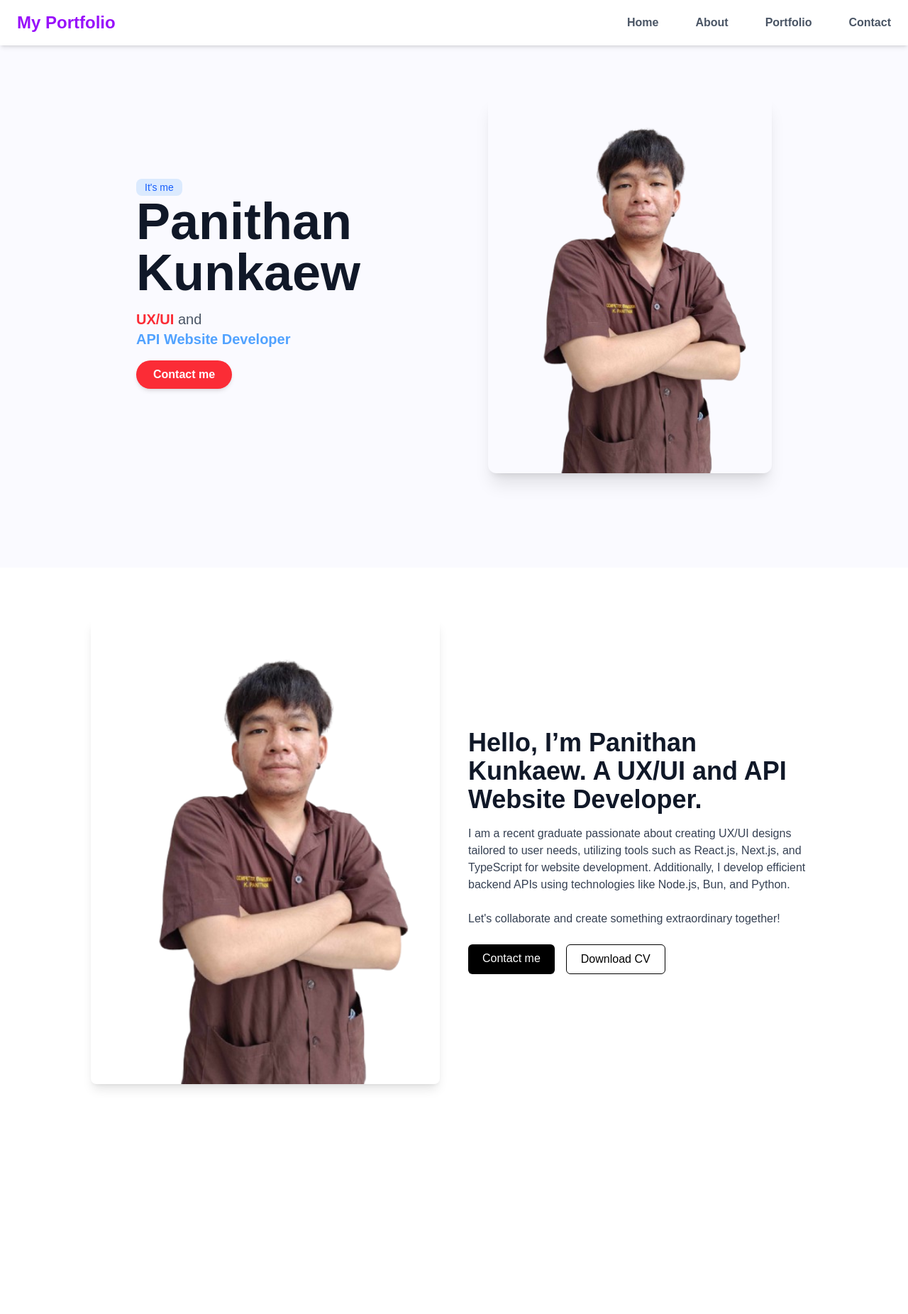
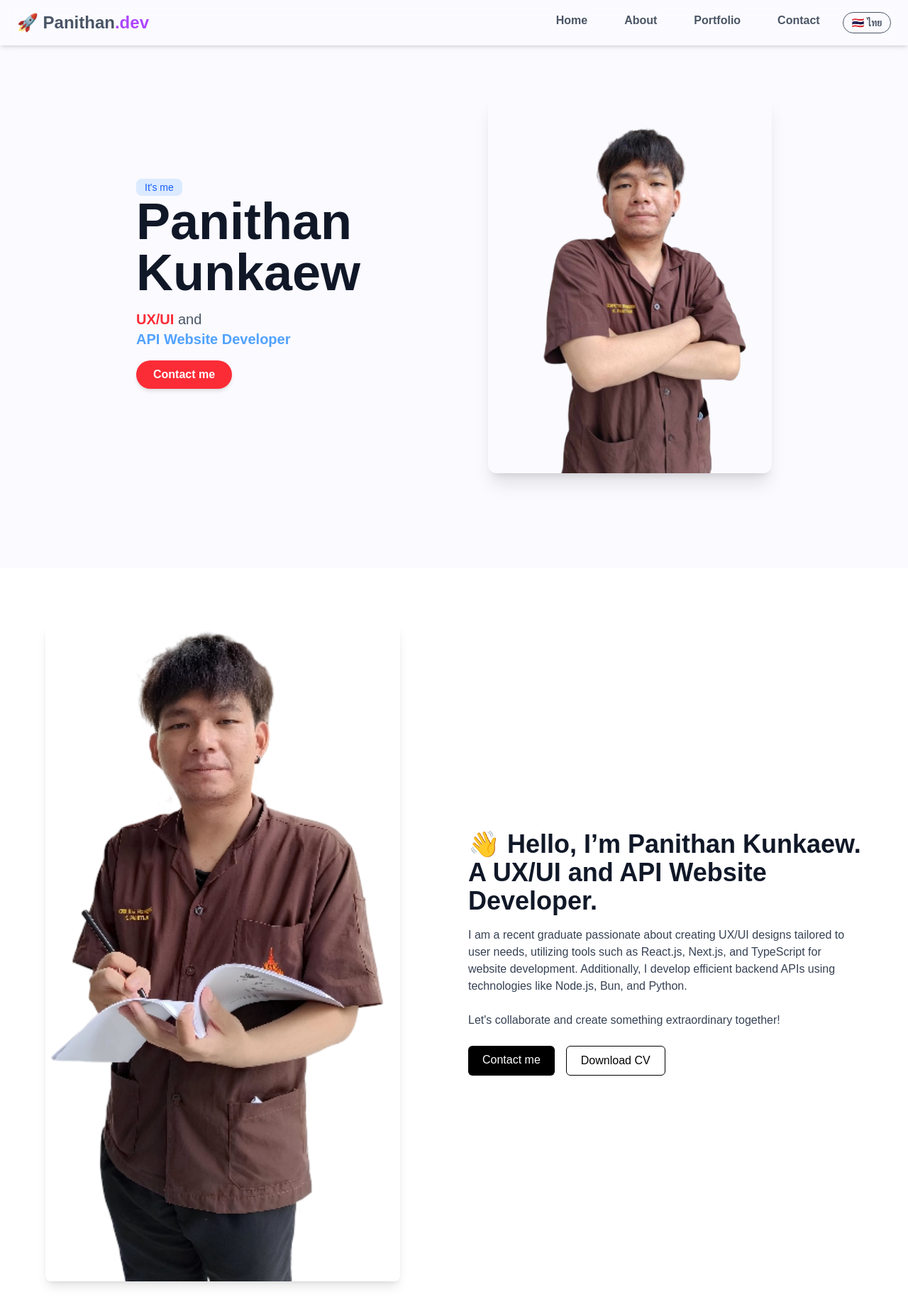
Before and after one commit to Kene12/my-portfolio, a Next.js app: page / in a window 1280 px wide. Shown: the top 1852 px of the page at 71% size. Before the commit the page ends 1600 px from the top, so only its background shows below. Built offline with nearby package versions, Linux system fonts and the light colour scheme.

Commit message:
Add Navbar and about

```diff
--- a/app/components/Navbar.tsx
+++ b/app/components/Navbar.tsx
@@ -1,17 +1,31 @@
+"use client";
 import Link from 'next/link';
+import { useState } from "react";
 
 export default function Navbar() {
+  const [language, setLanguage] = useState("th");
+  const toggleLanguage = () => {
+    setLanguage((prev) => (prev === "th" ? "en" : "th"));
+  };
   return (
-    <nav className="bg-white shadow-md fixed w-full top-0 z-50">
+    <nav className="bg-white/30 backdrop-blur-md shadow-md fixed w-full top-0 z-50">
       <div className="container mx-auto flex items-center justify-between px-6 py-4">
-        <div className="text-2xl font-bold text-purple-600">
-          <Link href="/">My Portfolio</Link>
-        </div>
+      <div className="text-2xl font-bold text-gray-600">
+        🚀 Panithan<span className="text-purple-500">.dev</span>
+      </div>
         <ul className="flex space-x-8 text-gray-600 font-semibold">
           <li><Link href="/" className="hover:text-purple-600">Home</Link></li>
-          <li><Link href="/about" className="hover:text-purple-600 ml-5">About</Link></li>
+          <li><Link href="#about" className="hover:text-purple-600 ml-5">About</Link></li>
           <li><Link href="/portfolio" className="hover:text-purple-600 ml-5">Portfolio</Link></li>
           <li><Link href="/contact" className="hover:text-purple-600 ml-5">Contact</Link></li>
+          <li>
+            <button
+              onClick={toggleLanguage}
+              className="text-sm px-3 py-1 border rounded-full hover:bg-purple-100 transition"
+            >
+              {language === "th" ? "🇹🇭 ไทย" : "🇬🇧 EN"}
+            </button>
+          </li>
         </ul>
       </div>
     </nav>
--- a/app/components/about.tsx
+++ /dev/null
@@ -1,38 +0,0 @@
-import Image from "next/image";
-
-export default function About() {
-  return (
-    <main className="min-h-screen bg-white flex items-center justify-center px-5 md:px-16 py-10">
-      <div className="grid grid-cols-1 md:grid-cols-2 items-center gap-10 max-w-5xl">
-
-        <div className="relative">
-          <Image
-            src="/itme.png"
-            alt="Panithan Kunkaew"
-            width={500}
-            height={500}
-            className="rounded-lg shadow-lg"
-          />
-        </div>
-
-        <div>
-          <h1 className="text-4xl font-bold text-gray-900 mb-4">Hello, I’m Panithan Kunkaew. A UX/UI and API Website Developer.</h1>
-          <p className="text-gray-700 mb-6">
-            I am a recent graduate passionate about creating UX/UI designs tailored to user needs, utilizing tools such as React.js, Next.js, and TypeScript for website development. Additionally, I develop efficient backend APIs using technologies like Node.js, Bun, and Python.
-          </p>
-          <p className="text-gray-700 mb-6">
-            Let's collaborate and create something extraordinary together!
-          </p>
-          <div className="flex gap-4">
-            <a href="/contact" className="bg-black text-white px-5 py-2 rounded-md hover:bg-gray-800 transition">
-                Contact me
-            </a>
-            <a href="/cv.pdf" className="border border-black text-black px-5 py-2 rounded-md hover:bg-gray-100 transition">
-              Download CV
-            </a>
-          </div>
-        </div>
-      </div>
-    </main>
-  );
-}
--- /dev/null
+++ b/app/components/adout.tsx
@@ -0,0 +1,42 @@
+import Image from "next/image";
+
+export default function About() {
+  return (
+    <>
+        <section id="about">
+            <main className="min-h-screen bg-white flex items-center justify-center px-5 md:px-16 py-20">
+            <div className="grid grid-cols-1 md:grid-cols-2 items-center gap-10 max-w-7xl">
+
+                <div className="relative">
+                <Image
+                    src="/metoo.png"
+                    alt="Panithan Kunkaew"
+                    width={500}
+                    height={500}
+                    className="rounded-lg shadow-lg"
+                />
+                </div>
+
+                <div>
+                <h1 className="text-4xl font-bold text-gray-900 mb-4">👋 Hello, I’m Panithan Kunkaew. A UX/UI and API Website Developer.</h1>
+                <p className="text-gray-700 mb-6">
+                    I am a recent graduate passionate about creating UX/UI designs tailored to user needs, utilizing tools such as React.js, Next.js, and TypeScript for website development. Additionally, I develop efficient backend APIs using technologies like Node.js, Bun, and Python.
+                </p>
+                <p className="text-gray-700 mb-6">
+                    Let's collaborate and create something extraordinary together!
+                </p>
+                <div className="flex gap-4">
+                    <a href="/contact" className="bg-black text-white px-5 py-2 rounded-md hover:bg-gray-800 transition">
+                        Contact me
+                    </a>
+                    <a href="/cv.pdf" className="border border-black text-black px-5 py-2 rounded-md hover:bg-gray-100 transition">
+                    Download CV
+                    </a>
+                </div>
+                </div>
+            </div>
+            </main>
+        </section>
+    </>
+  );
+}
--- a/app/globals.css
+++ b/app/globals.css
@@ -32,3 +32,7 @@ body {
 .bg-custom {
   background-color: #FAFAFF; /* เปลี่ยนตรงนี้เป็นรหัสสีที่คุณต้องการ */
 }
+
+html {
+  scroll-behavior: smooth;
+}
--- a/app/page.tsx
+++ b/app/page.tsx
@@ -1,5 +1,5 @@
 import Image from "next/image";
-import About from "./components/about";
+import About from "./components/adout";
 
 export default function Home() {
   return (
--- a/package.json
+++ b/package.json
@@ -10,6 +10,7 @@
   },
   "dependencies": {
     "next": "15.2.4",
+    "next-intl": "^4.0.2",
     "react": "^19.0.0",
     "react-dom": "^19.0.0",
     "react-icons": "^5.5.0"
```
Also changed, not shown: public/metoo.png (added), 1 other file (tests, documents, lock files or other folders).
